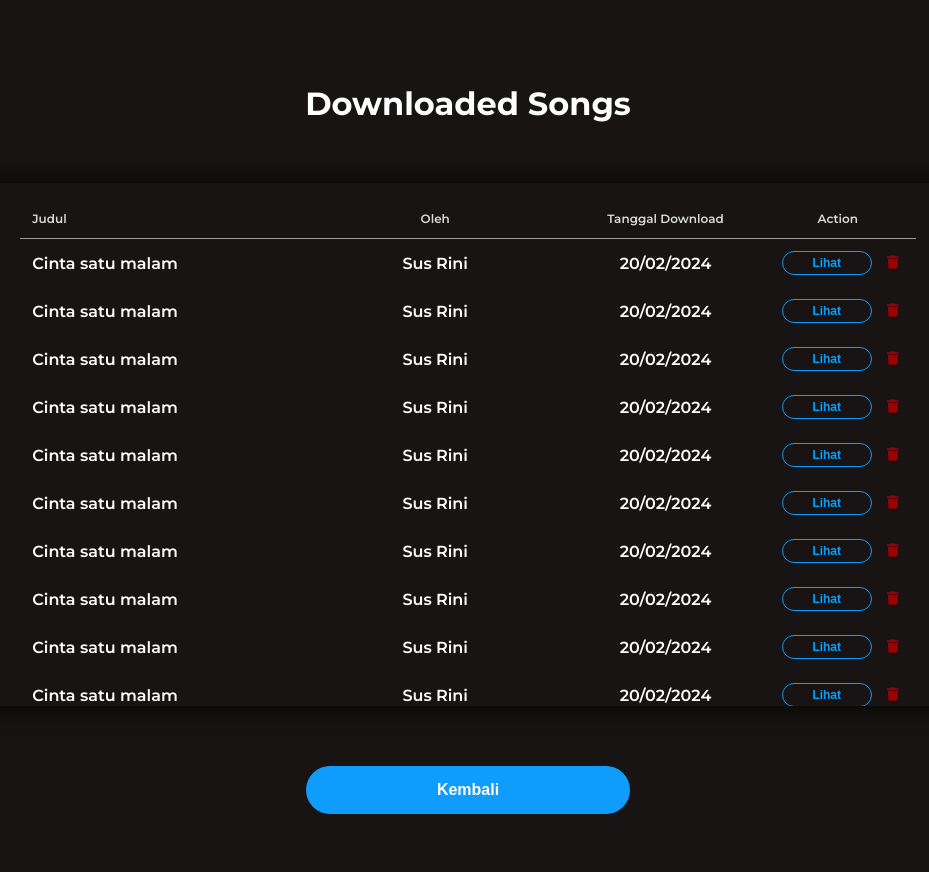
After one commit to TK-Basdat-F3/Marmut-F3, a Django app: page /kuning/downloaded_songs/ in a window 1280 px wide. The commit adds this page. Shown: the whole page, without its empty margins (172-1101 px from the left). Run offline with Django 5.2, Linux system fonts and the light colour scheme.

Commit message:
fe kuning - dashboard, subscribe, download

```diff
--- /dev/null
+++ b/kuning/templates/downloaded_songs.html
@@ -0,0 +1,196 @@
+<html>
+    <head>
+        <meta name="viewport" content="width=device-width, initial-scale=1.0">
+        <title>Langganan Paket</title>
+        <link href="https://fonts.googleapis.com/css2?family=Montserrat:ital,wght@0,100..900;1,100..900&display=swap" rel="stylesheet">
+        <link rel="stylesheet" href="https://cdnjs.cloudflare.com/ajax/libs/font-awesome/6.5.2/css/all.min.css">
+    </head>
+    <body style="background-color: #181414; min-height: 100vh; display: flex; justify-content: center; align-items: center;">
+        <div class="col" id="blur" style="text-align: center;">
+            <main class="table">
+                <section class="table_header">
+                    <h1 style="text-align: center; color: white; font-size: 32px;">Downloaded Songs</h1>
+                </section>
+                <div class="container" style="width: 100%; height: 60%; padding-top: 16px; padding-bottom: 16px; background: #181414; border-radius: 8px; padding-left: 8%; padding-right: 8%; box-sizing: border-box; box-shadow: 0 0 30px rgba(0, 0, 0, 1); overflow-y: auto;">
+                    <section class="table_body">
+                        <table>
+                            <thead style="border-bottom: 1px solid #9B9B9B;">
+                                <tr>
+                                    <th style="text-align: left; width: 324px;">Judul</th>
+                                    <th style="width: 324px;">Oleh</th>
+                                    <th>Tanggal Download</th>
+                                    <th style="width: 132px;">Action</th>
+                                </tr>
+                            </thead>
+                            <tbody>
+                                {% for i in "x"|ljust:10 %}
+                                <tr>
+                                    <td style="text-align: left; width: 324px;">Cinta satu malam</td>
+                                    <td style="width: 324px;">Sus Rini</td>
+                                    <td>20/02/2024</td>
+                                    <td style="width: 132px;">
+                                        <div style="width: 132px; height: 24px; display: flex; gap: 10px;">
+                                            <a href="#" style="text-decoration: none; color: inherit;"></a>
+                                                <button class="detail-btn">Lihat</button>
+                                            </a>
+                                            <div class="container">
+                                                <button type="submit" class="delete-btn" onclick="openPopup()"><i class="fa-solid fa-trash"></i></button>
+                                            </div>
+                                        </div>
+                                    </td>
+                                </tr>
+                                {% endfor %}
+                            </tbody>
+                        </table>
+                    </section>
+                </div>
+            </main>
+            <a href="#" onclick="goBack()" style="text-decoration: none; color: inherit;">
+                <button style="margin-top: 60px; width: 324px; height: 48px; border-radius: 25px; border: none; color: white; background-color: #109CFC; font-size: 16px; font-weight: 600;">Kembali</button>
+            </a>
+        </div>
+
+        <div class="popup" id="popup">
+            <!-- <img src="deleted.png"> -->
+            <h2>Deleted</h2>
+            <p style="width: 100%; margin-bottom: 40px; font-weight: 400;">Berhasil menghapus lagu dengan judul '<strong>Song1</strong>' dari daftar unduhan!</p>
+            <button type="button" onclick="closePopup()">Kembali</button>
+        </div>
+
+        <script>
+            function goBack() {
+                window.history.back();
+            }
+
+            let popup = document.getElementById("popup");
+            function openPopup(){
+                popup.classList.add("open-popup");
+                document.getElementById("blur").body.classList.add("popup-active");
+            }
+            function closePopup(){
+                popup.classList.remove("open-popup");
+                document.getElementById("blur").body.classList.remove("popup-active");
+            }
+        </script>
+    </body>
+</html>
+
+<style>
+body {
+    background-color: #181414;
+    min-height: 100vh;
+    display: flex;
+    justify-content: center;
+    align-items: center;
+    margin: 0;
+    font-family: 'Montserrat', sans-serif;
+}
+
+.table_header{
+    margin-bottom: 60px;
+}
+
+table {
+    width: 100%;
+    border-collapse: collapse;
+}
+
+th, td {
+    padding: 12px;
+    text-align: center;
+    width: 190px;
+}
+
+thead th {
+    font-size: 12px;
+    font-weight: 600;
+    color: #D9D9D9;
+}
+
+tbody tr td{
+    font-weight: 600;
+    color: white;
+}
+
+tbody tr:hover {
+    background-color: rgb(40, 35, 35);
+    box-sizing: border-box;
+}
+
+.detail-btn {
+    width: 98px;
+    height: 24px;
+    border-radius: 25px;
+    border: 1px solid #109CFC;
+    font-size: 12px;
+    font-weight: 600;
+    color: #109CFC;
+    background-color: transparent;
+    transition: background-color 0.3s ease;
+}
+.detail-btn:hover {
+    color: black;
+    background-color: #109CFC;
+}
+.delete-btn {
+    width: 22px;
+    height: 22px;
+    padding: 2px 2px;
+    border-radius: 25px;
+    border: none;
+    color: #9e0000;
+    cursor: pointer;
+    background-color: transparent;
+    transition: background-color 0.3s ease;
+}
+.delete-btn:hover {
+    color: #f80000;
+}
+
+.popup {
+    width: 364px;
+    color: white;
+    background: #282424;
+    border-radius: 8px;
+    position: absolute;
+    top: 0;
+    left: 50%;
+    transform: translate(-50%, -50%) scale(0.1);
+    text-align: center;
+    padding: 0 40px 30px;
+    visibility: hidden;
+    transition: transform 0.4s, top 0.4s;
+}
+
+.open-popup {
+    visibility: visible;
+    top: 50%;
+    transform: translate(-50%, -50%) scale(1);
+}
+
+.col#blur .popup-active {
+    filter: blur(5px);
+    pointer-events: none;
+    user-select: none;
+}
+
+.popup img {
+    width: 100px;
+    margin-top: -50px;
+    border: 50%;
+    box-shadow: 0 2px 5px rgba(0, 0, 0, 0.2);
+}
+
+.popup button {
+    width: 100%;
+    height: 45px;
+    border-radius: 25px;
+    border: none;
+    background: #109CFC;
+    color: white;
+    font-size: 16px;
+    font-weight: 600;
+    cursor: pointer;
+    box-shadow: 0 5px 5px rgba(0, 0, 0, 0.2);
+}
+</style>
--- a/kuning/urls.py
+++ b/kuning/urls.py
@@ -1,5 +1,5 @@
 from django.urls import path
-from kuning.views import subscribe_menu, subscribe_form, subscribe_history
+from kuning.views import subscribe_menu, subscribe_form, subscribe_history, downloaded_songs
 
 app_name = 'kuning'
 
@@ -7,4 +7,5 @@ urlpatterns = [
     path('subscribe_menu', subscribe_menu, name='subscribe_menu'),
     path('subscribe_form/', subscribe_form, name='subscribe_form'),
     path('subscribe_history/', subscribe_history, name='subscribe_history'),
+    path('downloaded_songs/', downloaded_songs, name='downloaded_songs'),
 ]
--- a/kuning/views.py
+++ b/kuning/views.py
@@ -9,3 +9,6 @@ def subscribe_form(request):
 
 def subscribe_history(request):
     return render(request, "subscribe_history.html")
+
+def downloaded_songs(request):
+    return render(request, "downloaded_songs.html")
--- a/main/views.py
+++ b/main/views.py
@@ -50,10 +50,10 @@ def logout_user(request):
     response.delete_cookie('last_login')
     return response
 
-@login_required
+# @login_required
 def dashboard_user(request):
     return render(request, "dashboard_user.html")
 
-@login_required
+# @login_required
 def dashboard_label(request):
     return render(request, "dashboard_label.html")
```
Also changed, not shown: kuning/templates/subscribe_history.html (+10 -36 lines), main/templates/dashboard_label.html (+63 -24 lines), main/templates/dashboard_user.html (+73 -27 lines), kuning/templates/deleted.png (added), kuning/templates/downloaded_song.html (deleted), 5 other files.
